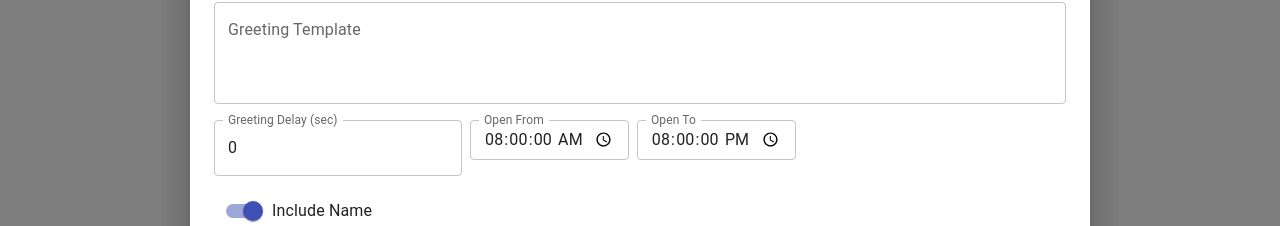
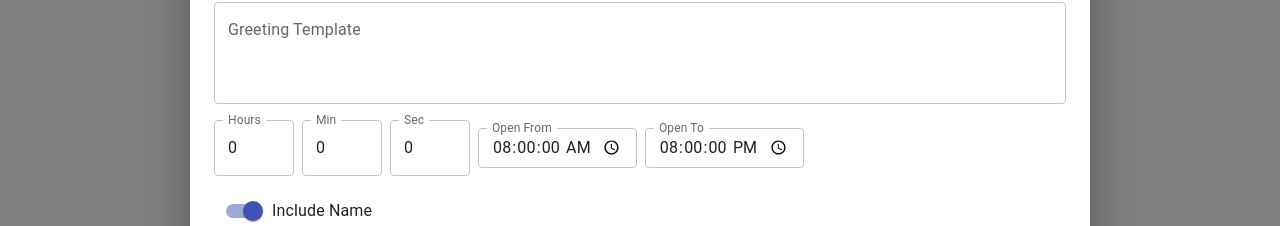
Before and after one commit to tarastm95/Yelp1, a React (Create React App) app in the folder frontend/: page /templates in a window 1280 px wide. Both pictures are taken after a click on the button "ADD TEMPLATE". Shown: the part 310-536 px from the top of the page. Built offline with nearby package versions, Linux system fonts and the light colour scheme; no server answers.

Commit message:
Add HH:MM:SS inputs for greeting delay in template editor

```diff
--- a/frontend/src/SettingsTemplates.tsx
+++ b/frontend/src/SettingsTemplates.tsx
@@ -83,6 +83,10 @@ const SettingsTemplates: React.FC = () => {
   const [saved, setSaved] = useState(false);
   const [error, setError] = useState('');
 
+  const [greetingDelayHours, setGreetingDelayHours] = useState(0);
+  const [greetingDelayMinutes, setGreetingDelayMinutes] = useState(0);
+  const [greetingDelaySeconds, setGreetingDelaySeconds] = useState(0);
+
   const greetingRef = useRef<HTMLTextAreaElement | null>(null);
   const followRef = useRef<HTMLTextAreaElement | null>(null);
   const tplRef = useRef<HTMLTextAreaElement | null>(null);
@@ -147,6 +151,11 @@ const SettingsTemplates: React.FC = () => {
           ...t.data,
           follow_up_templates: t.data.follow_up_templates || [],
         });
+        let gsecs = t.data.greeting_delay || 0;
+        setGreetingDelayHours(Math.floor(gsecs / 3600));
+        gsecs %= 3600;
+        setGreetingDelayMinutes(Math.floor(gsecs / 60));
+        setGreetingDelaySeconds(gsecs % 60);
         setSaved(false);
         setError('');
         setOpen(true);
@@ -159,13 +168,20 @@ const SettingsTemplates: React.FC = () => {
     setName('');
     setDescription('');
     setData(defaultData);
+    setGreetingDelayHours(0);
+    setGreetingDelayMinutes(0);
+    setGreetingDelaySeconds(0);
     setSaved(false);
     setError('');
     setOpen(true);
   };
 
   const handleSave = () => {
-    const payload = {name, description, data};
+    const greetDelaySecs =
+      greetingDelayHours * 3600 +
+      greetingDelayMinutes * 60 +
+      greetingDelaySeconds;
+    const payload = {name, description, data: {...data, greeting_delay: greetDelaySecs}};
     if (editing) {
       axios.put<SettingsTemplate>(`/settings-templates/${editing.id}/`, payload)
         .then(() => {
@@ -266,10 +282,13 @@ const SettingsTemplates: React.FC = () => {
               value={data.greeting_template}
               onChange={e=>setData({...data, greeting_template:e.target.value})}
             />
-            <Stack direction="row" spacing={1}>
-              <TextField type="number" label="Greeting Delay (sec)" value={data.greeting_delay}
-                onChange={e=>setData({...data, greeting_delay: Number(e.target.value)})}
-              />
+            <Stack direction="row" spacing={1} alignItems="center">
+              <TextField label="Hours" type="number" inputProps={{min:0}} sx={{ width:80 }}
+                value={greetingDelayHours} onChange={e=>setGreetingDelayHours(Number(e.target.value))}/>
+              <TextField label="Min" type="number" inputProps={{min:0}} sx={{ width:80 }}
+                value={greetingDelayMinutes} onChange={e=>setGreetingDelayMinutes(Number(e.target.value))}/>
+              <TextField label="Sec" type="number" inputProps={{min:0}} sx={{ width:80 }}
+                value={greetingDelaySeconds} onChange={e=>setGreetingDelaySeconds(Number(e.target.value))}/>
               <TextField label="Open From" type="time" value={data.greeting_open_from}
                 onChange={e=>setData({...data, greeting_open_from:e.target.value})}
                 inputProps={{ step:1 }} size="small"/>
```
